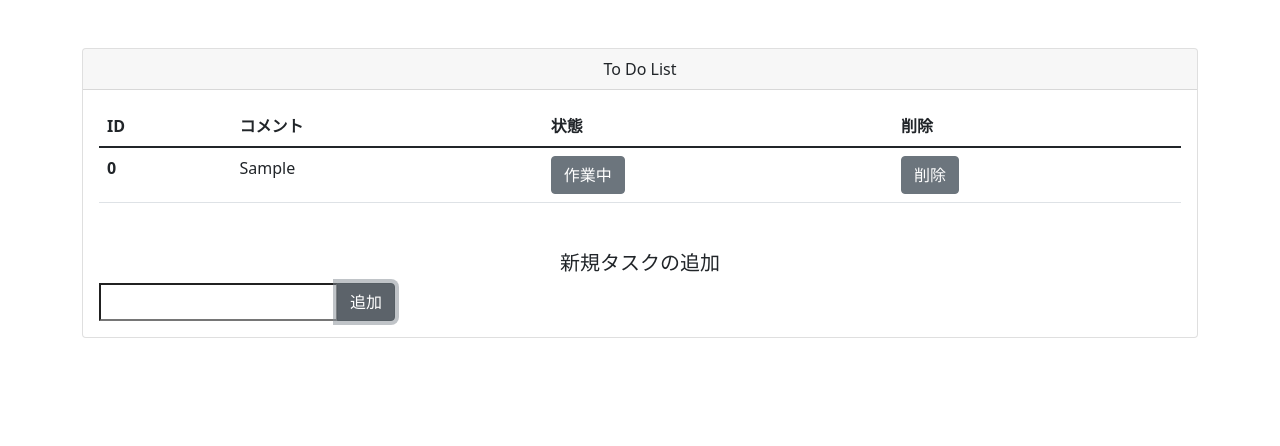
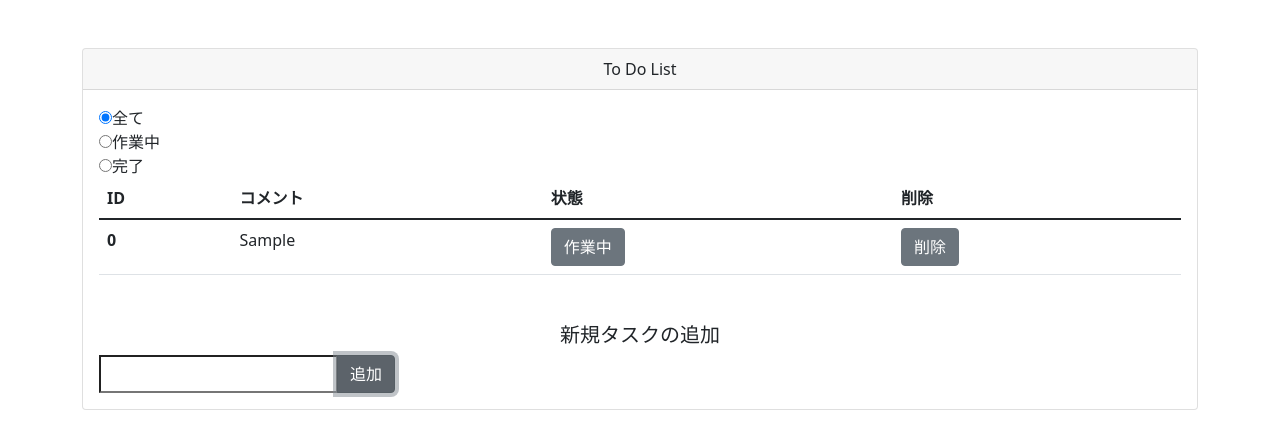
Before and after one commit to Mad-J-Tech/vue, a Vue app in the folder vue3/: page / in a window 1280 px wide. Both pictures are taken after typing "Sample" into the empty fields and a click on the button "追加". Shown: the top 446 px of the page. Built offline with nearby package versions, Linux system fonts and the light colour scheme.

Commit message:
vue③ [add]タスク表示/非表示切り替え機能の追加

```diff
--- a/vue3/src/App.vue
+++ b/vue3/src/App.vue
@@ -2,6 +2,14 @@
   <b-container class="mt-5">
     <b-card-group>
       <b-card header="To Do List" header-class="text-center">
+        <b-form-group>
+          <b-form-radio-group
+            v-model="selected"
+            :options="options"
+            ref="select"
+          >
+          </b-form-radio-group>
+        </b-form-group>
         <b-table-simple>
           <b-thead>
             <b-tr>
@@ -11,8 +19,48 @@
               <b-th>削除</b-th>
             </b-tr>
           </b-thead>
-          <b-tbody>
+          <b-tbody v-if="selectedAll">
             <b-tr v-for="item in getTodos" v-bind:key="item.id">
+              <b-th>{{ item.id }}</b-th>
+              <b-td>{{ item.comment }}</b-td>
+              <b-td
+                ><b-button @click="changeStatus(item)">{{
+                  item.status ? "完了" : "作業中"
+                }}</b-button></b-td
+              >
+              <b-td>
+                <b-button
+                  @click="
+                    doRemove(item);
+                    reNumber();
+                  "
+                  >削除</b-button
+                >
+              </b-td>
+            </b-tr>
+          </b-tbody>
+          <b-tbody v-if="selectedStill">
+            <b-tr v-for="item in getCurrentTodos" v-bind:key="item.id">
+              <b-th>{{ item.id }}</b-th>
+              <b-td>{{ item.comment }}</b-td>
+              <b-td
+                ><b-button @click="changeStatus(item)">{{
+                  item.status ? "完了" : "作業中"
+                }}</b-button></b-td
+              >
+              <b-td>
+                <b-button
+                  @click="
+                    doRemove(item);
+                    reNumber();
+                  "
+                  >削除</b-button
+                >
+              </b-td>
+            </b-tr>
+          </b-tbody>
+          <b-tbody v-if="selectedDone">
+            <b-tr v-for="item in getDoneTodos" v-bind:key="item.id">
               <b-th>{{ item.id }}</b-th>
               <b-td>{{ item.comment }}</b-td>
               <b-td
@@ -34,7 +82,7 @@
         </b-table-simple>
         <h5 class="text-center mt-5">新規タスクの追加</h5>
         <div>
-          <b-form @submit.prevent="doAdd()">
+          <b-form @submit.prevent="doAdd">
             <div class="input-group">
               <input type="text" ref="comment" />
               <b-button class="btn" type="submit">追加</b-button>
@@ -49,11 +97,33 @@
 <script>
 export default {
   data() {
-    return {};
+    return {
+      selected: "all",
+      options: [
+        { text: "全て", value: "all" },
+        { text: "作業中", value: "still" },
+        { text: "完了", value: "done" },
+      ],
+    };
   },
   computed: {
     getTodos() {
       return this.$store.getters.todos;
+    },
+    getDoneTodos() {
+      return this.$store.getters.doneTodos;
+    },
+    getCurrentTodos() {
+      return this.$store.getters.currentTodos;
+    },
+    selectedAll() {
+      return this.selected == "all";
+    },
+    selectedStill() {
+      return this.selected == "still";
+    },
+    selectedDone() {
+      return this.selected == "done";
     },
   },
   methods: {
@@ -79,6 +149,9 @@ export default {
       let index = this.getTodos.indexOf(item);
       this.$store.commit("changeStatus", index);
     },
+    select() {
+      console.log("selected");
+    },
   },
 };
 </script>
--- a/vue3/src/store/index.js
+++ b/vue3/src/store/index.js
@@ -17,6 +17,13 @@ const store = new Vuex.Store({
     },
     getters: {
         todos: state => state.todos,
+        doneTodos: state => {
+            return state.todos.filter(todo => todo.status)
+        },
+        currentTodos: state => {
+            return state.todos.filter(todo => !todo.status)
+        },
+
     },
     mutations: {
         doAdd(state, comment) {
```
